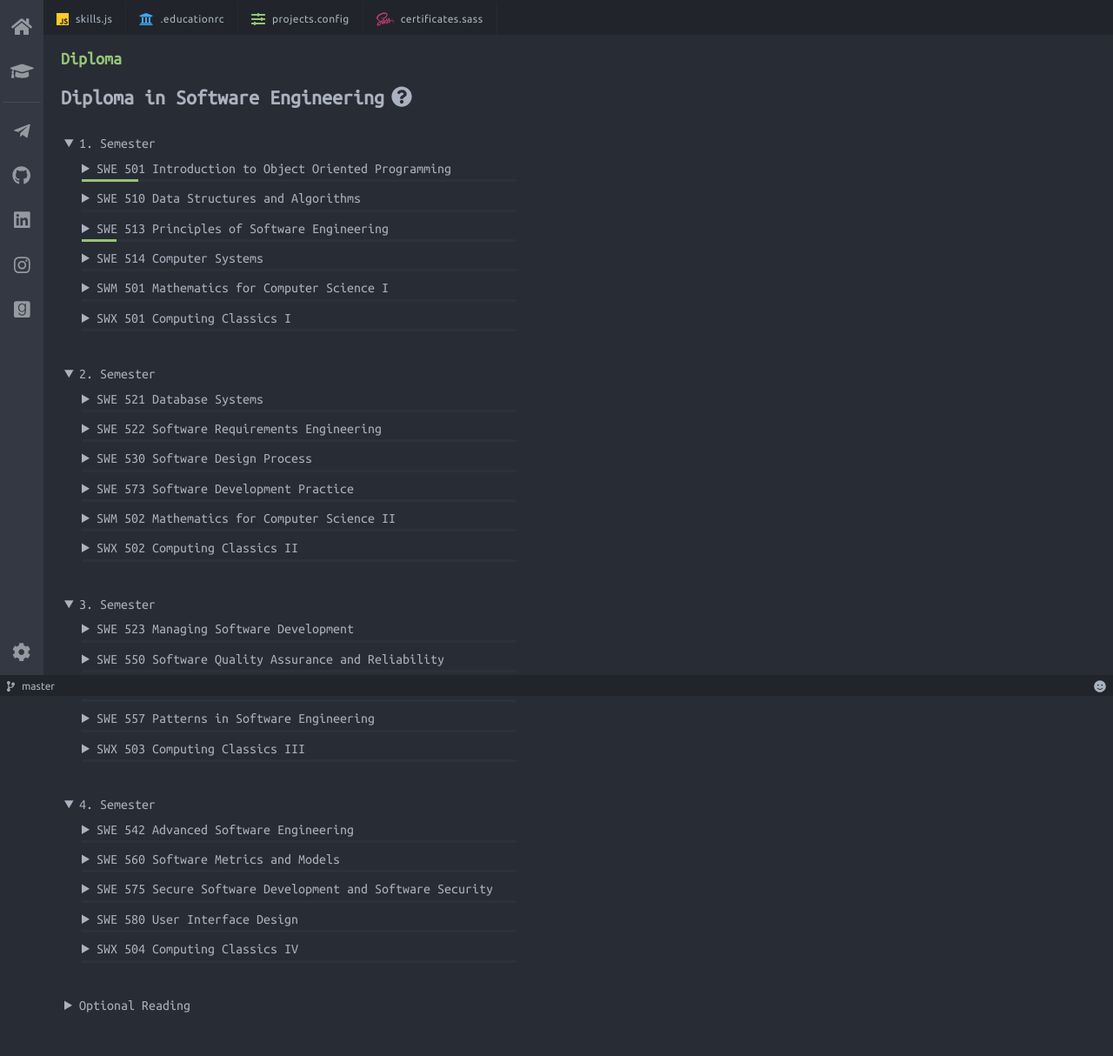
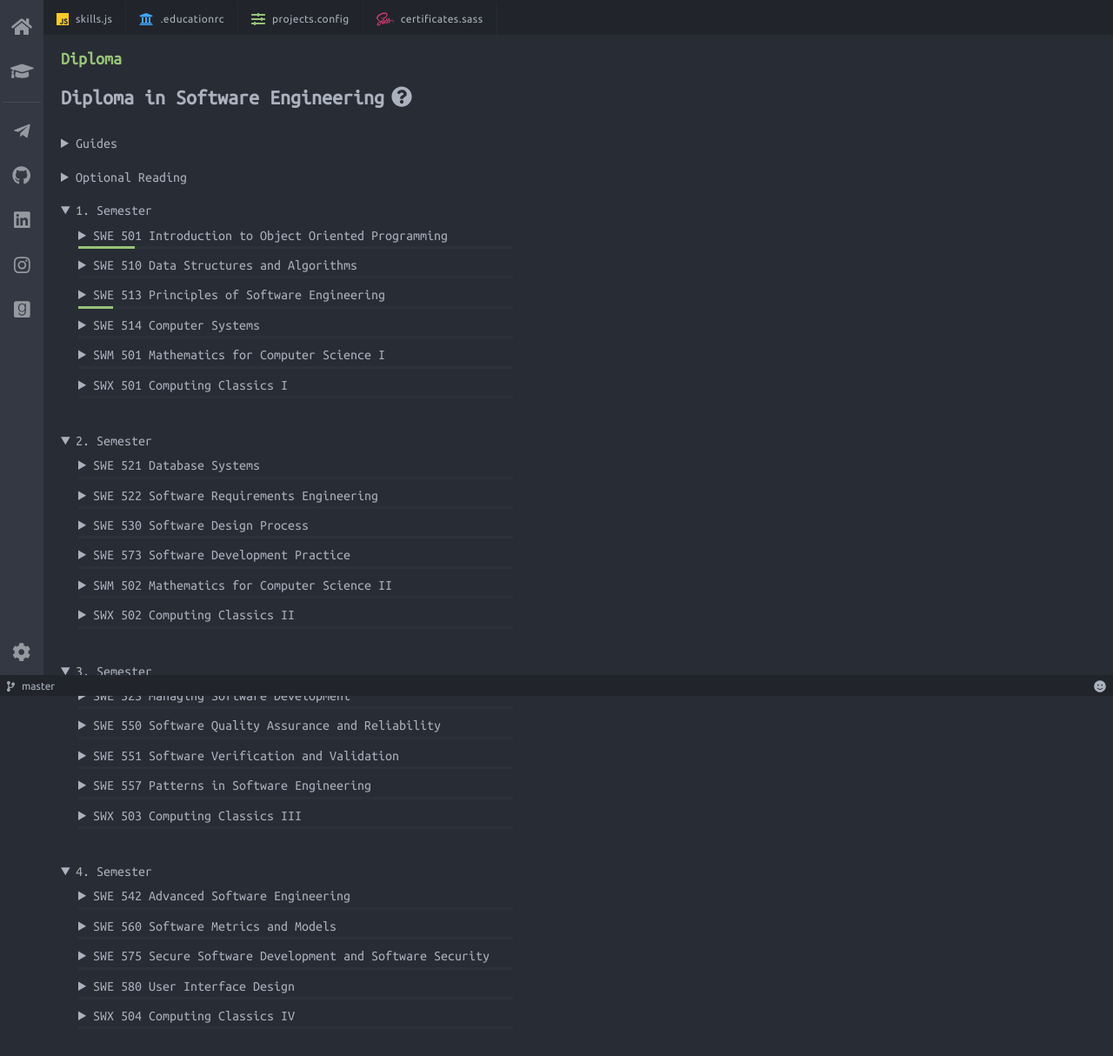
Before and after one commit to caglarturali/caglarturali.github.io.bak, a React (Create React App) app: page /diploma in a window 1280 px wide. Shown: the top 1214 px of the page at 87% size. Built offline with nearby package versions, Linux system fonts and the light colour scheme.

Commit message:
Add SWEBOK to the curriculum, restructure diploma data

```diff
--- a/src/data/json/diploma.json
+++ b/src/data/json/diploma.json
@@ -419,7 +419,23 @@
       ]
     }
   ],
-  "optional": [
+  "extras": [
+    {
+      "title": "Guides",
+      "books": [
+        {
+          "name": "Guide to the Software Engineering Body of Knowledge (SWEBOK®): Version 3.0",
+          "url": "https://www.goodreads.com/book/show/20665102-guide-to-the-software-engineering-body-of-knowledge-swebok-r",
+          "coverImg": "https://i.gr-assets.com/images/S/compressed.photo.goodreads.com/books/1422647423l/20665102.jpg",
+          "startDate": "",
+          "endDate": "",
+          "progress": 0
+        }
+      ]
+    },
+    {
+      "title": "Optional Reading",
+      "books": [
         {
           "name": "Hello, Startup: A Programmer's Guide to Building Products, Technologies, and Teams",
           "url": "https://www.goodreads.com/book/show/27797542-hello-startup",
@@ -454,3 +470,5 @@
         }
       ]
     }
+  ]
+}
--- a/src/views/Diploma/components/Semester/index.tsx
+++ b/src/views/Diploma/components/Semester/index.tsx
@@ -14,12 +14,11 @@ export interface SemesterProps {
 }
 
 const Semester: React.FC<SemesterProps> = ({ semesterData }) => {
-  // eslint-disable-next-line @typescript-eslint/no-unused-vars
   const classes = useStyles();
   const { name, courses } = semesterData;
 
   return (
-    <details open={true}>
+    <details open={true} className={classes.root}>
       <summary>{name}</summary>
       {courses.map((c) => (
         <Course courseData={c} key={c.courseName} />
--- a/src/views/Diploma/components/Semester/styles.ts
+++ b/src/views/Diploma/components/Semester/styles.ts
@@ -3,4 +3,8 @@
  */
 import { Styles } from 'react-jss';
 
-export default {} as Styles;
+export default {
+  root: {
+    marginBottom: '20px',
+  },
+} as Styles;
--- a/src/views/Diploma/index.tsx
+++ b/src/views/Diploma/index.tsx
@@ -20,8 +20,20 @@ export interface DiplomaProps {
 
 const Diploma: React.FC<DiplomaProps> = ({ diplomaData, staticData }) => {
   const classes = useStyles();
-  const { terms, optional } = diplomaData;
+  const { terms, extras } = diplomaData;
   const { diploma: diplomaStatic } = staticData;
+
+  const renderExtra = (extra: DiplomaTypes.Extra) => {
+    const { title, books } = extra;
+    return (
+      <details className={classes.extra} key={title}>
+        <summary>{title}</summary>
+        {books.map((book) => (
+          <Book bookData={book} key={book.name} />
+        ))}
+      </details>
+    );
+  };
 
   return (
     <Container title="Diploma" seo={{ title: diplomaStatic.title }}>
@@ -34,20 +46,14 @@ const Diploma: React.FC<DiplomaProps> = ({ diplomaData, staticData }) => {
         <FontAwesomeIcon icon="question-circle" />
       </h2>
       <div className={classes.contents}>
+        {/* Extras */}
+        {extras.map((e) => renderExtra(e))}
+
         {/* Base Curriculum */}
         {terms.map((t) => (
           <Semester semesterData={t} key={t.name} />
         ))}
-
-        {/* Optional Reading */}
-        <details className={classes.optional}>
-          <summary>Optional Reading</summary>
-          {optional.map((book) => (
-            <Book bookData={book} key={book.name} />
-          ))}
-        </details>
       </div>
-
       <ReactTooltip />
     </Container>
   );
--- a/src/views/Diploma/styles.ts
+++ b/src/views/Diploma/styles.ts
@@ -19,15 +19,14 @@ export default {
   contents: {
     '&>details': {
       cursor: 'pointer',
-      padding: '10px 4px',
-      marginBottom: '20px',
+      padding: '10px 0',
       '& summary': {
         border: 'none',
         outline: 'none',
       },
     },
   },
-  optional: {
+  extra: {
     '&>li': {
       marginLeft: '20px',
     },
```
Also changed, not shown: src/models/DiplomaTypes.ts (+6 -1 lines), 1 other file (tests, documents, lock files or other folders). Lines whose indentation alone changed are shown as unchanged.
